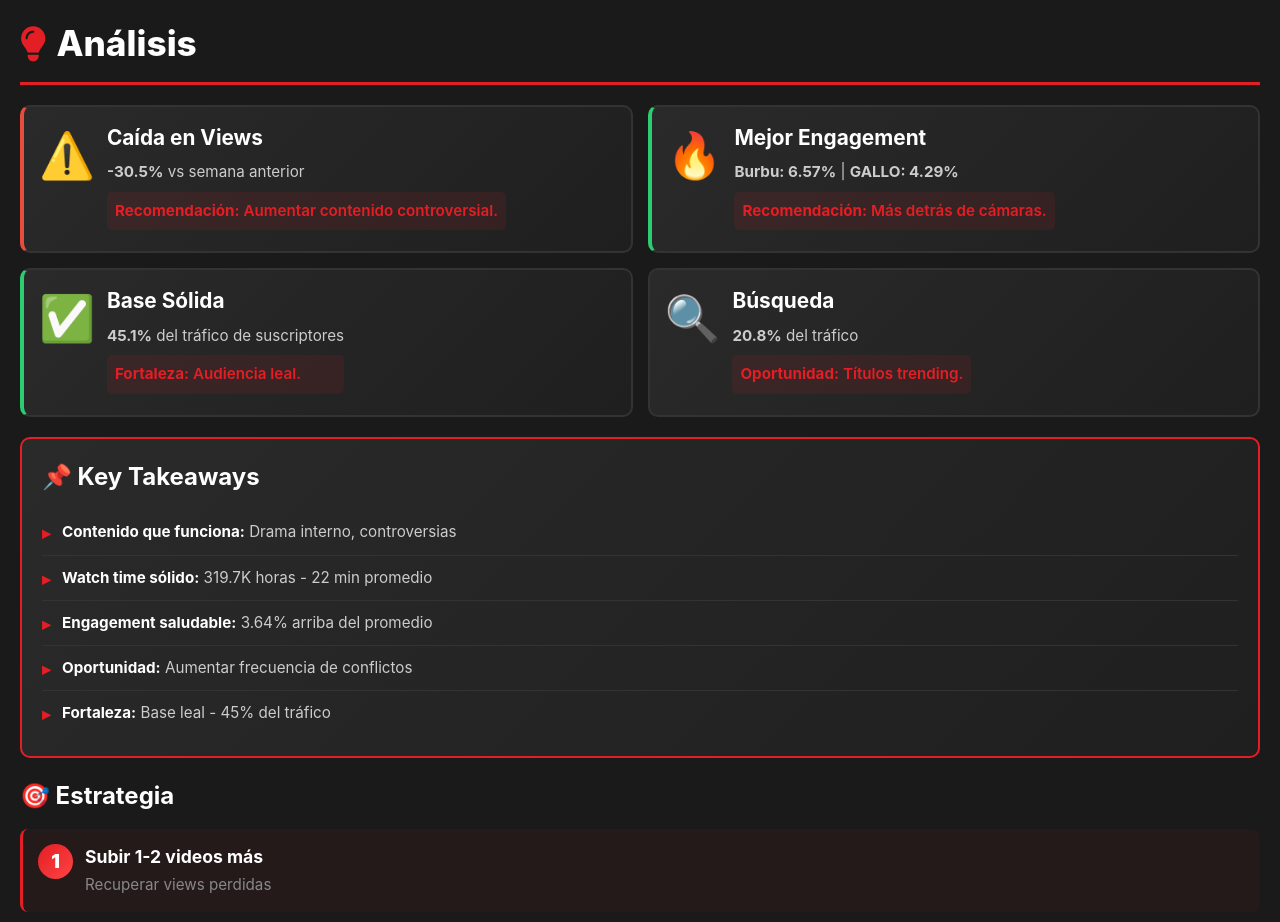
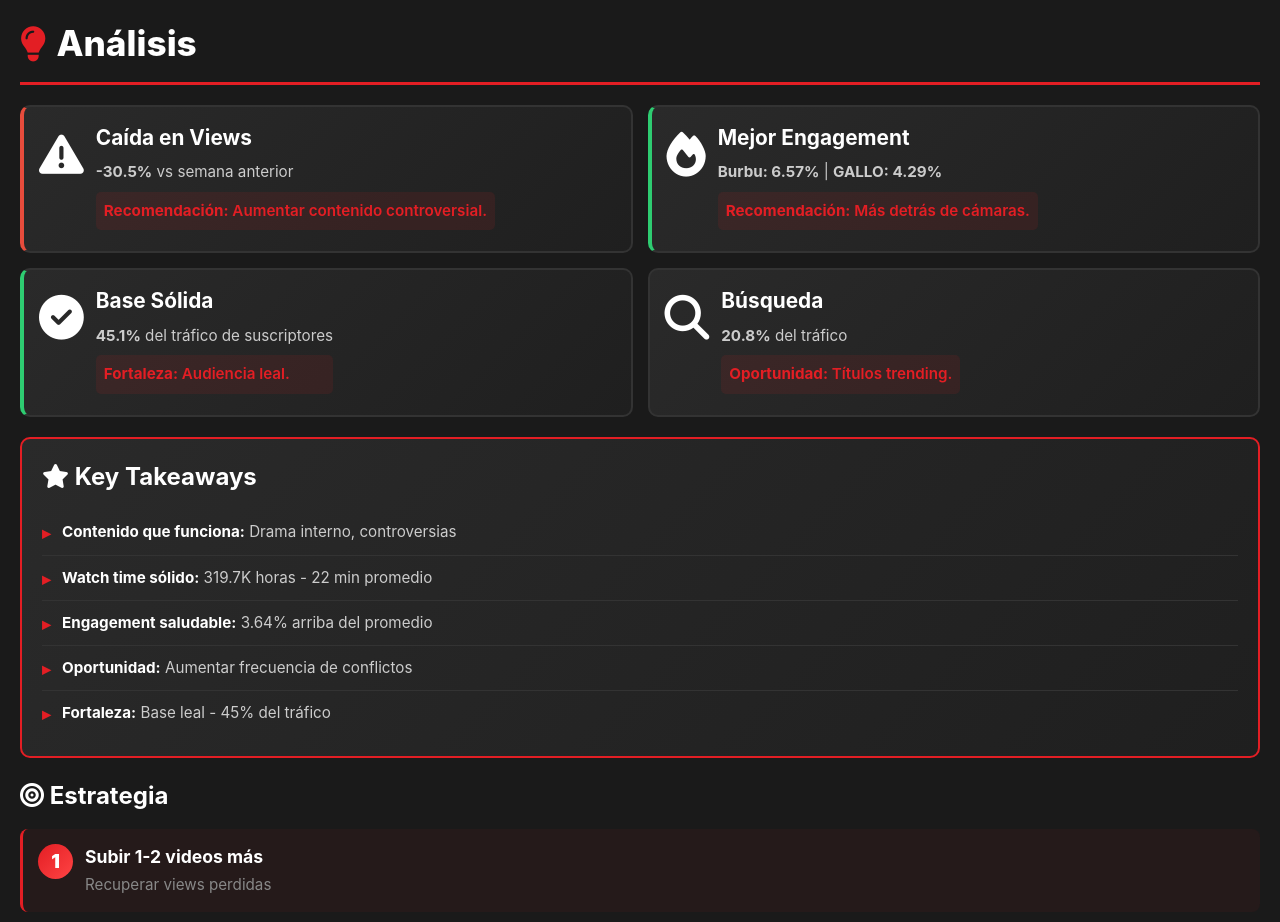
Before and after one commit to SoyUnGlitch/moluscotv-analytics, a plain HTML site: page index.html in a window 1280 px wide. Shown: the part 2260-3182 px from the top of the page. Drawn offline with nearby package versions, Linux system fonts and the light colour scheme.

Commit message:
Remove ALL emojis - replace with Font Awesome icons

```diff
--- a/index.html
+++ b/index.html
@@ -484,7 +484,7 @@
 
             <div class="analysis-grid">
                 <div class="analysis-card alert">
-                    <div class="analysis-icon">⚠️</div>
+                    <div class="analysis-icon"><i class="fa-solid fa-triangle-exclamation"></i></div>
                     <div class="analysis-content">
                         <h3>Caída en Views</h3>
                         <p><strong>-30.5%</strong> vs semana anterior</p>
@@ -493,7 +493,7 @@
                 </div>
 
                 <div class="analysis-card positive">
-                    <div class="analysis-icon">🔥</div>
+                    <div class="analysis-icon"><i class="fa-solid fa-fire"></i></div>
                     <div class="analysis-content">
                         <h3>Mejor Engagement</h3>
                         <p><strong>Burbu: 6.57%</strong> | <strong>GALLO: 4.29%</strong></p>
@@ -502,7 +502,7 @@
                 </div>
 
                 <div class="analysis-card positive">
-                    <div class="analysis-icon">✅</div>
+                    <div class="analysis-icon"><i class="fa-solid fa-check-circle"></i></div>
                     <div class="analysis-content">
                         <h3>Base Sólida</h3>
                         <p><strong>45.1%</strong> del tráfico de suscriptores</p>
@@ -511,7 +511,7 @@
                 </div>
 
                 <div class="analysis-card">
-                    <div class="analysis-icon">🔍</div>
+                    <div class="analysis-icon"><i class="fa-solid fa-magnifying-glass"></i></div>
                     <div class="analysis-content">
                         <h3>Búsqueda</h3>
                         <p><strong>20.8%</strong> del tráfico</p>
@@ -521,7 +521,7 @@
             </div>
 
             <div class="key-takeaways">
-                <h3>📌 Key Takeaways</h3>
+                <h3><i class="fa-solid fa-star"></i> Key Takeaways</h3>
                 <ul>
                     <li><strong>Contenido que funciona:</strong> Drama interno, controversias</li>
                     <li><strong>Watch time sólido:</strong> 319.7K horas - 22 min promedio</li>
@@ -531,7 +531,7 @@
                 </ul>
             </div>
 
-            <h3 style="font-size: clamp(1.2em, 3vw, 1.5em); margin: 20px 0 15px; color: #ffffff;">🎯 Estrategia</h3>
+            <h3 style="font-size: clamp(1.2em, 3vw, 1.5em); margin: 20px 0 15px; color: #ffffff;"><i class="fa-solid fa-bullseye"></i> Estrategia</h3>
             <div class="strategy-items">
                 <div class="strategy-item">
                     <span class="number">1</span>
@@ -565,7 +565,7 @@
         </div>
 
         <div class="footer">
-            <p><i class="fa-solid fa-robot"></i> Reporte por <strong>Beato</strong></p>
+            <p>Reporte por <strong>Beato</strong></p>
             <p>24 Ene - 1 Feb 2026</p>
         </div>
     </div>
```
